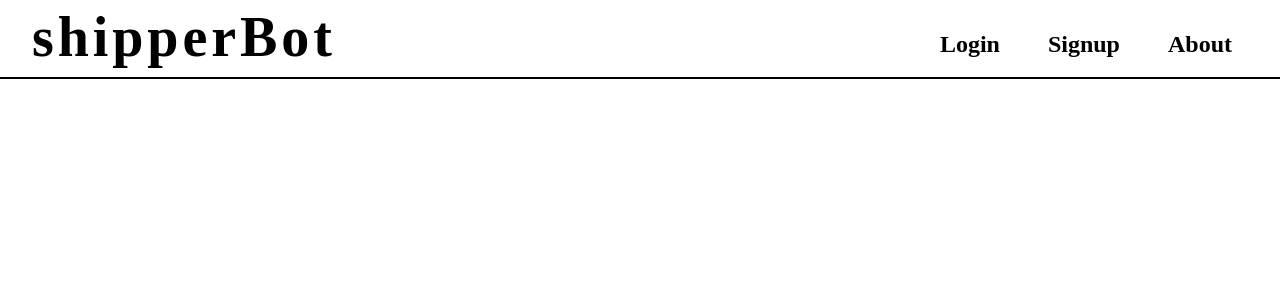
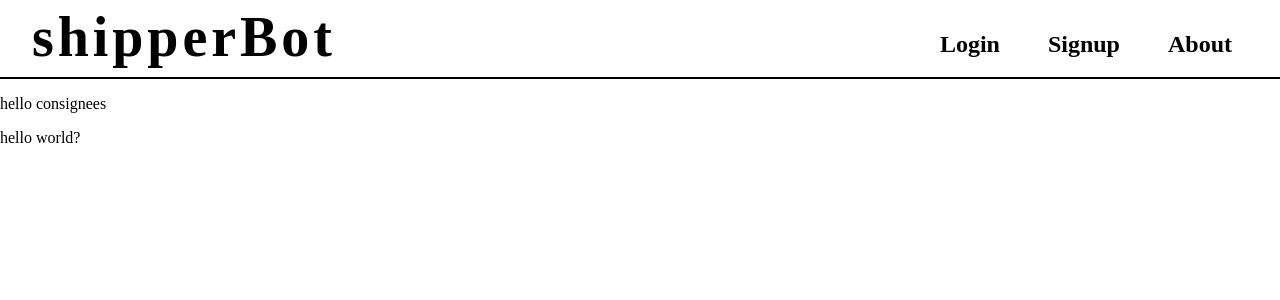
Before and after one commit to austin-bagwell/shipperbot-frontend, a React (Create React App) app: page /consignees in a window 1280 px wide. Shown: the top 300 px of the page. Built offline with nearby package versions, Linux system fonts and the light colour scheme.

Commit message:
add basic consignee page

```diff
--- a/src/App.js
+++ b/src/App.js
@@ -1,8 +1,9 @@
 import { BrowserRouter as Router, Route, Routes } from "react-router-dom";
 import { Navbar } from "./components/Navbar";
-import Landing from "./pages/Landing.js";
-import Login from "./pages/Login.js";
+import Landing from "./pages/Landing";
+import Login from "./pages/Login";
 import Signup from "./pages/Signup";
+import Consignees from "./pages/Consignees";
 
 function App() {
   return (
@@ -13,6 +14,7 @@ function App() {
           <Route path="/" element={<Landing />}></Route>
           <Route path="login" element={<Login />}></Route>
           <Route path="signup" element={<Signup />}></Route>
+          <Route path="consignees" element={<Consignees />}></Route>
         </Routes>
       </div>
     </Router>
--- /dev/null
+++ b/src/pages/Consignees.js
@@ -0,0 +1,10 @@
+// import styled from "styled-components";
+
+export default function Consignees(props) {
+  return (
+    <div>
+      <p>hello consignees</p>
+      <p>hello world?</p>
+    </div>
+  );
+}
```
